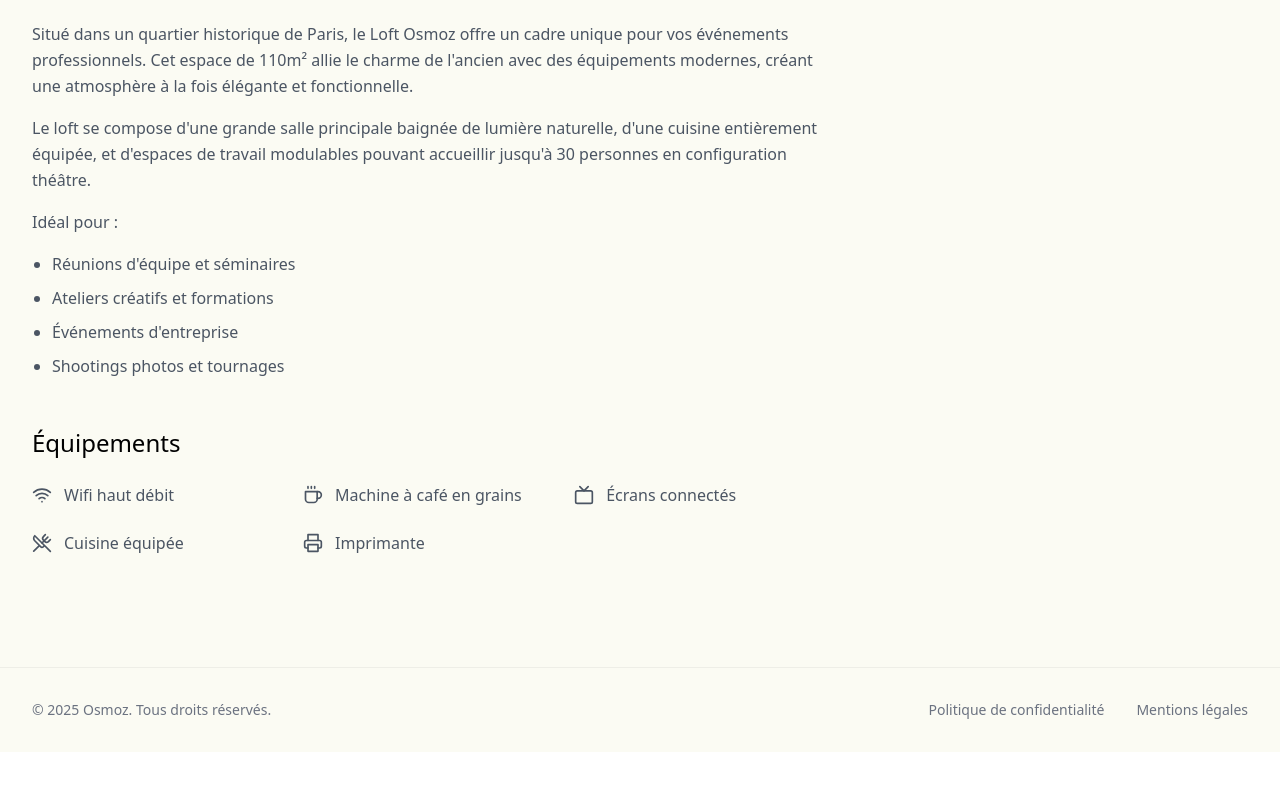
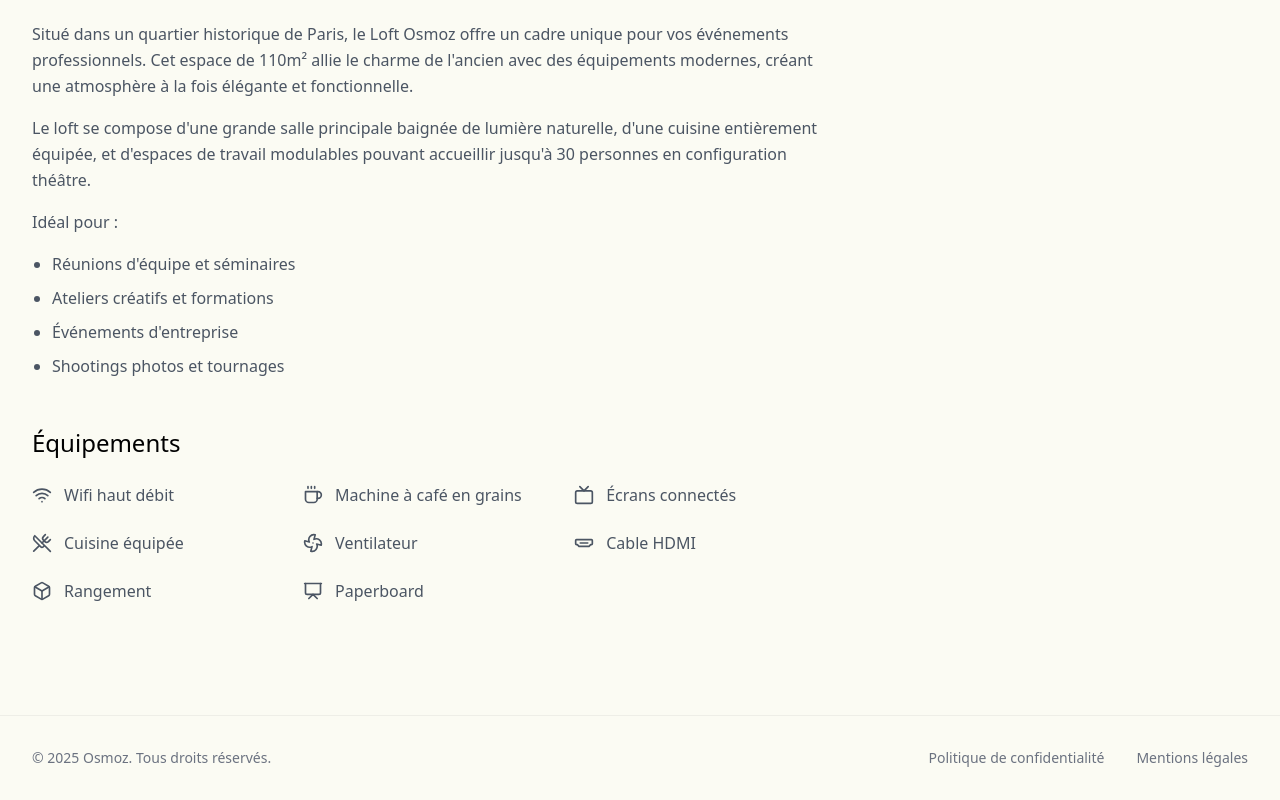
Before and after one commit to Osimoz/Osmoz, a React (Vite) app: page /spaces/loft-osmoz in a window 1280 px wide. Shown: the part 1233-2033 px from the top of the page. Before the commit the page ends 1985 px from the top, so only its background shows below. Built offline with nearby package versions, Linux system fonts and the light colour scheme.

Commit message:
Save current changes in LoftOsmoz.tsx

```diff
--- a/src/pages/LoftOsmoz.tsx
+++ b/src/pages/LoftOsmoz.tsx
@@ -1,5 +1,5 @@
 import { useState } from 'react';
-import { MapPin, Users, Euro, Calendar, Coffee, Wifi, Tv, Printer, UtensilsCrossed } from 'lucide-react';
+import { MapPin, Users, Euro, Calendar, Coffee, Wifi, Tv, UtensilsCrossed, Fan, HdmiPort, Box, Presentation } from 'lucide-react';
 import ImageGallery from '../components/ImageGallery';
 import BannerSlideshow from '../components/BannerSlideshow';
 
@@ -72,7 +72,10 @@ const amenities = [
   { icon: Coffee, label: "Machine à café en grains" },
   { icon: Tv, label: "Écrans connectés" },
   { icon: UtensilsCrossed, label: "Cuisine équipée" },
-  { icon: Printer, label: "Imprimante" }
+  { icon: Fan, label: "Ventilateur" },
+  { icon: HdmiPort, label: "Cable HDMI" },
+  { icon: Box, label: "Rangement" },
+  { icon: Presentation, label: "Paperboard" }
 ];
 
 export default function LoftOsmoz() {
```
